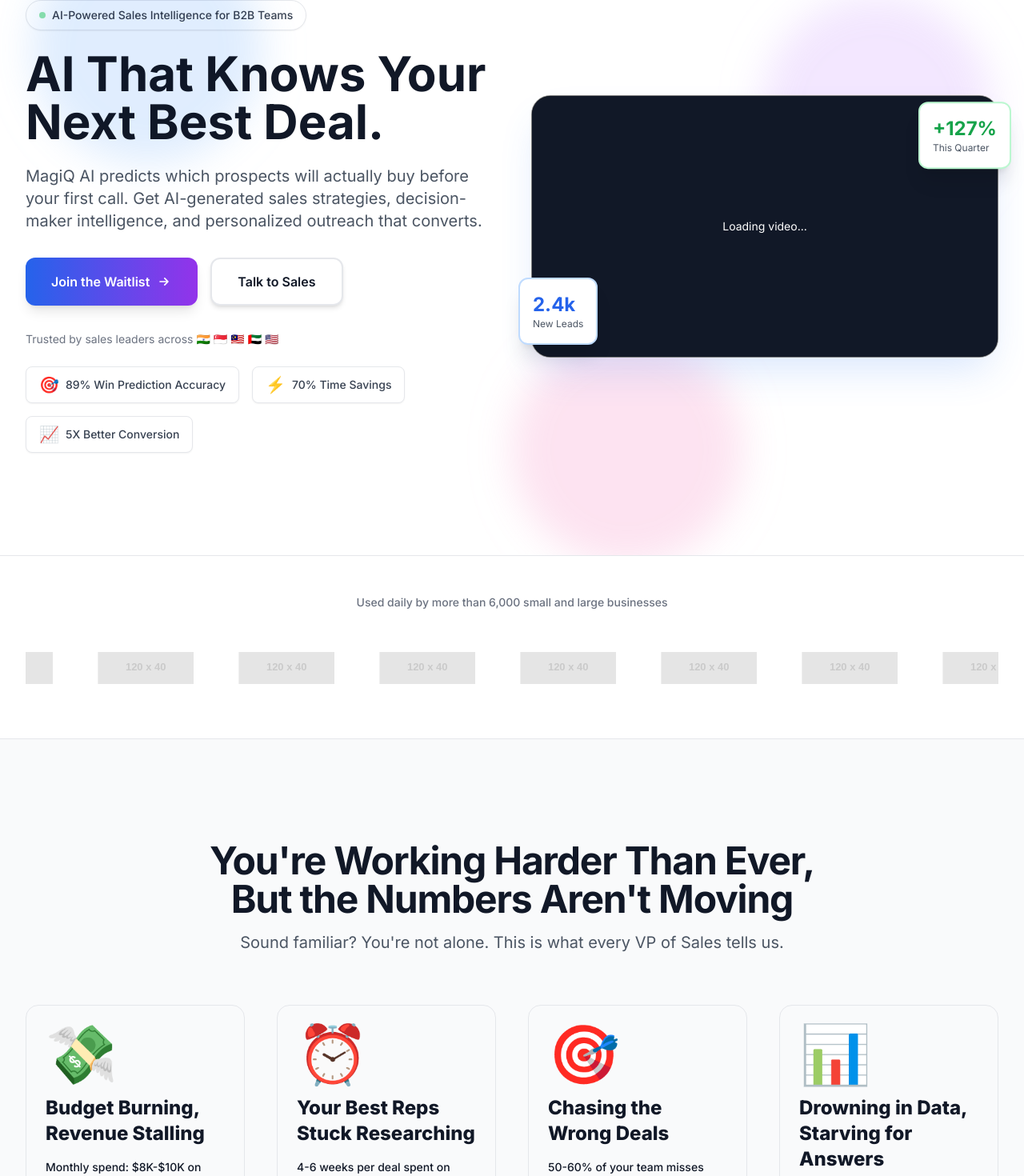
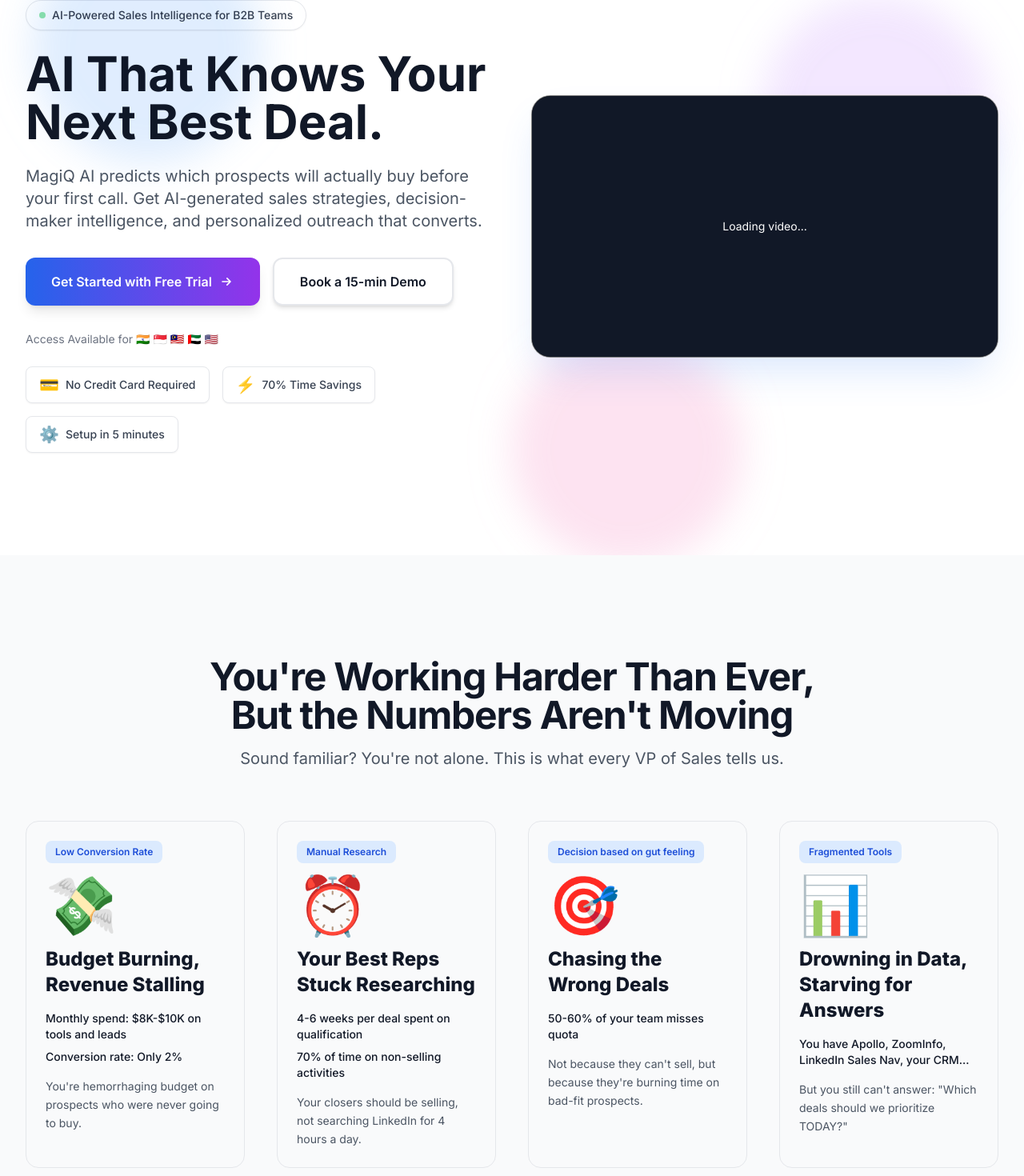
Before and after one commit to vishankmishra/new-landing-page-magiqai, a Next.js app: page / in a window 1280 px wide. Shown: the part 160-1630 px from the top of the page at 80% size. Built offline with nearby package versions, Linux system fonts and the light colour scheme.

Commit message:
Implementing changes from feedback

```diff
--- a/app/page.tsx
+++ b/app/page.tsx
@@ -1,6 +1,5 @@
 import Navigation from "@/components/Navigation";
 import HeroRedesign from "@/components/HeroRedesign";
-import LogoCloud from "@/components/LogoCloud";
 import StatsShowcase from "@/components/StatsShowcase";
 import Problem from "@/components/Problem";
 import Solution from "@/components/Solution";
@@ -40,7 +39,6 @@
     <main className="min-h-screen bg-white">
       <Navigation {...magiqContent.navigation} />
       <HeroRedesign {...magiqContent.hero} />
-      <LogoCloud />
       {/* <StatsShowcase
         headline="Results in All Business-Critical Areas"
         subheadline="We analyzed over 100,000 funnels on our platform to create the highest-converting templates"
@@ -75,29 +73,10 @@
             ]
           },
           {
-            title: "Company",
-            links: [
-              { label: "About", href: "#about" },
-              { label: "Blog", href: "#blog" },
-              { label: "Careers", href: "#careers" },
-              { label: "Contact", href: "#contact" }
-            ]
-          },
-          {
-            title: "Resources",
-            links: [
-              { label: "Documentation", href: "#docs" },
-              { label: "Help Center", href: "#help" },
-              { label: "API", href: "#api" },
-              { label: "Community", href: "#community" }
-            ]
-          },
-          {
             title: "Legal",
             links: [
               { label: "Privacy", href: "#privacy" },
-              { label: "Terms", href: "#terms" },
-              { label: "Security", href: "#security" }
+              { label: "Terms", href: "#terms" }
             ]
           }
         ]}
--- a/components/HeroRedesign.tsx
+++ b/components/HeroRedesign.tsx
@@ -146,25 +146,6 @@
                   className="w-full h-full"
                 />
               </div>
-
-              {/* Floating Stats */}
-              <motion.div
-                animate={{ y: [0, -10, 0] }}
-                transition={{ duration: 3, repeat: Infinity }}
-                className="absolute top-4 -right-4 bg-white rounded-xl shadow-xl p-4 border-2 border-green-200 z-20"
-              >
-                <div className="text-2xl font-bold text-green-600">+127%</div>
-                <div className="text-xs text-gray-600">This Quarter</div>
-              </motion.div>
-
-              <motion.div
-                animate={{ y: [0, 10, 0] }}
-                transition={{ duration: 3, repeat: Infinity, delay: 1 }}
-                className="absolute bottom-4 -left-4 bg-white rounded-xl shadow-xl p-4 border-2 border-blue-200 z-20"
-              >
-                <div className="text-2xl font-bold text-blue-600">2.4k</div>
-                <div className="text-xs text-gray-600">New Leads</div>
-              </motion.div>
             </div>
           </motion.div>
         </div>
--- a/components/HowItWorks.tsx
+++ b/components/HowItWorks.tsx
@@ -112,7 +112,7 @@
               {/* Timeline Line */}
               <div className="absolute top-16 left-0 right-0 h-0.5 bg-gradient-to-r from-primary-200 via-accent-200 to-primary-200" />
 
-              <div className="grid grid-cols-6 gap-4">
+              <div className="grid grid-cols-6 gap-4 items-stretch">
                 {steps.map((step, index) => (
                   <motion.div
                     key={index}
@@ -120,10 +120,10 @@
                     whileInView={{ opacity: 1, y: 0 }}
                     viewport={{ once: true }}
                     transition={{ duration: 0.5, delay: index * 0.1 }}
-                    className="relative"
+                    className="relative flex flex-col"
                   >
                     {/* Step Number Circle */}
-                    <div className="flex justify-center mb-6 relative z-10">
+                    <div className="flex justify-center mb-6 relative z-10 flex-shrink-0">
                       <div className="w-16 h-16 bg-gradient-to-br from-primary-600 to-accent-600 text-white rounded-full flex items-center justify-center font-bold text-2xl shadow-xl border-4 border-white">
                         {step.number}
                       </div>
@@ -139,7 +139,7 @@
                     )}
 
                     {/* Card Content */}
-                    <div className="bg-white rounded-xl p-4 border border-gray-200 shadow-md hover:shadow-xl transition-all duration-300 hover:-translate-y-1">
+                    <div className="bg-white rounded-xl p-4 border border-gray-200 shadow-md hover:shadow-xl transition-all duration-300 hover:-translate-y-1 flex flex-col flex-grow">
                       <h3 className="text-base font-bold text-gray-900 mb-2 leading-tight">
                         {step.title}
                       </h3>
@@ -148,7 +148,7 @@
                       </p>
 
                       {step.details && step.details.length > 0 && (
-                        <ul className="space-y-1">
+                        <ul className="space-y-1 flex-grow">
                           {step.details.map((detail, detailIndex) => (
                             <li
                               key={detailIndex}
--- a/components/PricingRedesign.tsx
+++ b/components/PricingRedesign.tsx
@@ -7,6 +7,7 @@
   credits: number;
   price: number;
   description: string;
+  extraInfo?: string;
   popular?: boolean;
   gradient?: "blue" | "purple" | "green" | "indigo";
 }
@@ -21,7 +22,7 @@
   headline: string;
   subheadline: string;
   creditPacks: CreditPack[];
-  featureCosts: FeatureCost[];
+  featureCosts?: FeatureCost[];
   notes: Array<string>;
 }
 
@@ -98,37 +99,19 @@
                 </div>
               )}
 
-              {/* Gradient Header */}
-              {pack.popular && (
-                <div
-                  className={`bg-gradient-to-br ${
-                    cardStyles[pack.gradient || "purple"]
-                  } p-6 text-white`}
-                >
-                  <div className="text-center">
-                    <div className="text-4xl font-bold mb-1">
-                      {pack.credits.toLocaleString()}
-                    </div>
-                    <div className="text-sm opacity-90">Credits</div>
-                  </div>
-                </div>
-              )}
-
               <div className="p-6">
                 {/* Pack Name */}
                 <h3 className="text-xl font-bold text-gray-900 mb-2 text-center">
                   {pack.name}
                 </h3>
 
-                {/* Price (if not popular) */}
-                {!pack.popular && (
+                {/* Credits Display */}
                 <div className="text-center mb-4">
                   <div className="text-4xl font-bold text-gray-900">
                     {pack.credits.toLocaleString()}
                   </div>
                   <div className="text-sm text-gray-600">Credits</div>
                 </div>
-                )}
 
                 {/* Price Display */}
                 <div className="text-center mb-4">
@@ -139,9 +122,18 @@
                 </div>
 
                 {/* Description */}
-                <p className="text-sm text-gray-600 text-center mb-6">
+                <p className="text-sm text-gray-600 text-center mb-2">
                   {pack.description}
                 </p>
+
+                {/* Extra Info */}
+                {pack.extraInfo && (
+                  <p className="text-sm font-semibold text-primary-600 text-center mb-6">
+                    {pack.extraInfo}
+                  </p>
+                )}
+
+                {!pack.extraInfo && <div className="mb-6" />}
 
                 {/* CTA */}
                 <a
@@ -159,90 +151,31 @@
           ))}
         </div>
 
-        {/* Feature Credit Costs Section */}
+        {/* Pricing Notes */}
         <motion.div
           initial={{ opacity: 0, y: 20 }}
           whileInView={{ opacity: 1, y: 0 }}
           viewport={{ once: true }}
           transition={{ duration: 0.5, delay: 0.4 }}
-          className="mb-16"
+          className="max-w-5xl mx-auto"
         >
-          <div className="max-w-4xl mx-auto">
-            <h3 className="text-2xl sm:text-3xl font-bold text-gray-900 text-center mb-4">
-              Feature Credit Costs
-            </h3>
-            <p className="text-gray-600 text-center mb-8">
-              Transparent pricing for every feature. Know exactly how many
-              credits each action consumes.
+          <div className="grid grid-cols-1 md:grid-cols-2 gap-6">
+            {notes.map((note, index) => {
+              const iconMatch = note.match(/^([^\s]+)\s/);
+              const icon = iconMatch ? iconMatch[1] : "";
+              const text = note.replace(/^[^\s]+\s/, "");
+              return (
+                <div
+                  key={index}
+                  className="bg-white rounded-xl p-6 shadow-lg border border-gray-100 flex items-start gap-4 hover:shadow-xl transition-shadow"
+                >
+                  <span className="text-3xl flex-shrink-0">{icon}</span>
+                  <p className="text-lg font-semibold text-gray-900 leading-relaxed">
+                    {text}
                   </p>
-
-            <div className="bg-white rounded-2xl shadow-lg overflow-hidden">
-              <div className="overflow-x-auto">
-                <table className="w-full">
-                  <thead className="bg-gray-50">
-                    <tr>
-                      <th className="px-6 py-4 text-left text-sm font-semibold text-gray-900">
-                        Feature
-                      </th>
-                      <th className="px-6 py-4 text-left text-sm font-semibold text-gray-900">
-                        Description
-                      </th>
-                      <th className="px-6 py-4 text-center text-sm font-semibold text-gray-900">
-                        Credits
-                      </th>
-                    </tr>
-                  </thead>
-                  <tbody className="divide-y divide-gray-200">
-                    {featureCosts.map((feature, index) => (
-                      <tr
-                        key={index}
-                        className="hover:bg-gray-50 transition-colors"
-                      >
-                        <td className="px-6 py-4 text-sm font-medium text-gray-900">
-                          {feature.name}
-                        </td>
-                        <td className="px-6 py-4 text-sm text-gray-600">
-                          {feature.description}
-                        </td>
-                        <td className="px-6 py-4 text-center">
-                          {feature.credits === 0 ? (
-                            <span className="inline-flex items-center px-3 py-1 rounded-full text-sm font-semibold bg-green-100 text-green-800">
-                              Free
-                            </span>
-                          ) : (
-                            <span className="inline-flex items-center px-3 py-1 rounded-full text-sm font-semibold bg-blue-100 text-blue-800">
-                              {feature.credits}{" "}
-                              {feature.credits === 1 ? "credit" : "credits"}
-                            </span>
-                          )}
-                        </td>
-                      </tr>
-                    ))}
-                  </tbody>
-                </table>
                 </div>
-            </div>
-          </div>
-        </motion.div>
-
-        {/* Pricing Notes */}
-        <motion.div
-          initial={{ opacity: 0, y: 20 }}
-          whileInView={{ opacity: 1, y: 0 }}
-          viewport={{ once: true }}
-          transition={{ duration: 0.5, delay: 0.5 }}
-          className="max-w-4xl mx-auto bg-white rounded-2xl p-8 shadow-lg"
-        >
-          <div className="grid grid-cols-1 md:grid-cols-2 gap-4">
-            {notes.map((note, index) => (
-              <p
-                key={index}
-                className="text-sm text-gray-600 flex items-start gap-2"
-              >
-                <span className="flex-shrink-0">{note.split(" ")[0]}</span>
-                <span>{note.substring(note.indexOf(" ") + 1)}</span>
-              </p>
-            ))}
+              );
+            })}
           </div>
         </motion.div>
       </div>
--- a/components/Problem.tsx
+++ b/components/Problem.tsx
@@ -5,6 +5,7 @@
 interface PainPoint {
   icon: string
   title: string
+  shortTag?: string
   stats: Array<string>
   description: string
 }
@@ -53,6 +54,15 @@
               transition={{ duration: 0.5, delay: index * 0.1 }}
               className="bg-gray-50 rounded-2xl p-6 border border-gray-200"
             >
+              {/* Short Tag Badge */}
+              {point.shortTag && (
+                <div className="mb-4">
+                  <span className="inline-block px-3 py-1.5 text-xs font-semibold text-primary-700 bg-primary-100 rounded-lg">
+                    {point.shortTag}
+                  </span>
+                </div>
+              )}
+
               {/* Icon */}
               <div className="text-7xl mb-4">{point.icon}</div>
 
--- a/data/content-magiq.ts
+++ b/data/content-magiq.ts
@@ -28,18 +28,18 @@
     subheadline:
       "MagiQ AI predicts which prospects will actually buy before your first call. Get AI-generated sales strategies, decision-maker intelligence, and personalized outreach that converts.",
     primaryCTA: {
-      text: "Join the Waitlist",
-      href: "#waitlist",
+      text: "Get Started with Free Trial",
+      href: "https://app.magiqai.io/",
     },
     secondaryCTA: {
-      text: "Talk to Sales",
-      href: "mailto:support@magiqai.io",
+      text: "Book a 15-min Demo",
+      href: "https://calendly.com/nilesh-kanawade",
     },
-    trustBar: "Trusted by sales leaders across 🇮🇳 🇸🇬 🇲🇾 🇦🇪 🇺🇸",
+    trustBar: "Access Available for 🇮🇳 🇸🇬 🇲🇾 🇦🇪 🇺🇸",
     badges: [
-      { icon: "🎯", text: "89% Win Prediction Accuracy" },
+      { icon: "💳", text: "No Credit Card Required" },
       { icon: "⚡", text: "70% Time Savings" },
-      { icon: "📈", text: "5X Better Conversion" },
+      { icon: "⚙️", text: "Setup in 5 minutes" },
     ],
   },
 
@@ -64,6 +64,7 @@
       {
         icon: "💸",
         title: "Budget Burning, Revenue Stalling",
+        shortTag: "Low Conversion Rate",
         stats: [
           "Monthly spend: $8K-$10K on tools and leads",
           "Conversion rate: Only 2%",
@@ -74,6 +75,7 @@
       {
         icon: "⏰",
         title: "Your Best Reps Stuck Researching",
+        shortTag: "Manual Research",
         stats: [
           "4-6 weeks per deal spent on qualification",
           "70% of time on non-selling activities",
@@ -84,6 +86,7 @@
       {
         icon: "🎯",
         title: "Chasing the Wrong Deals",
+        shortTag: "Decision based on gut feeling",
         stats: ["50-60% of your team misses quota"],
         description:
           "Not because they can't sell, but because they're burning time on bad-fit prospects.",
@@ -91,6 +94,7 @@
       {
         icon: "📊",
         title: "Drowning in Data, Starving for Answers",
+        shortTag: "Fragmented Tools",
         stats: ["You have Apollo, ZoomInfo, LinkedIn Sales Nav, your CRM..."],
         description:
           'But you still can\'t answer: "Which deals should we prioritize TODAY?"',
@@ -115,7 +119,7 @@
         icon: "🧠",
         title: "Get Intelligence, Not Just Data",
         description:
-          "Complete account analysis: financials, decision-makers, buying signals, executive priorities, competitive landscape. Plus: AI-generated sales strategy with SWOT analysis and objection handling.",
+          "Walk into every call knowing exactly who has budget authority, what keeps them up at night, and which of your competitors they're considering. We build the strategy deck your AE would spend 3 hours researching.",
       },
       {
         icon: "✉️",
@@ -125,7 +129,7 @@
       },
     ],
     callout:
-      "This is what happens when AI actually understands sales, not just contact data.",
+      "Stop losing deals to competitors who know your prospects better than you do. See which accounts to prioritize this week.",
   },
 
   howItWorks: {
@@ -472,6 +476,7 @@
         credits: 500,
         price: 500,
         description: "Perfect for: Growing sales teams",
+        extraInfo: "5% extra credits",
         popular: true,
         gradient: "purple" as const,
       },
@@ -480,6 +485,7 @@
         credits: 1000,
         price: 1000,
         description: "Perfect for: Established teams",
+        extraInfo: "10% extra credits",
         popular: false,
         gradient: "green" as const,
       },
@@ -488,6 +494,7 @@
         credits: 5000,
         price: 5000,
         description: "Perfect for: Large organizations",
+        extraInfo: "10% extra credits",
         popular: false,
         gradient: "indigo" as const,
       },
@@ -545,9 +552,9 @@
       },
     ],
     notes: [
-      "💡 Pay only for what you use – No monthly subscriptions",
-      "🎁 Credits never expire – Use them at your own pace",
-      "🔒 Transparent pricing – 1 credit = $1, always",
+      "💡 Pay only for what you use - No monthly subscriptions",
+      "🔒 Transparent pricing - 1 credit = $1, always",
+      "🎁 Credits never expire - Use them at your own pace",
       "📞 Need custom pricing? Contact us for enterprise solutions",
     ],
   },
```
Lines whose indentation alone changed are shown as unchanged.
